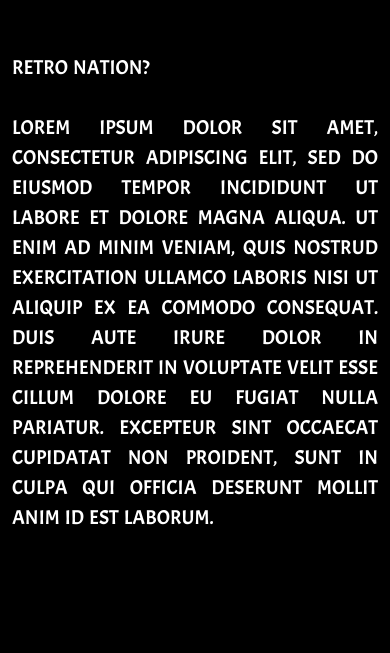
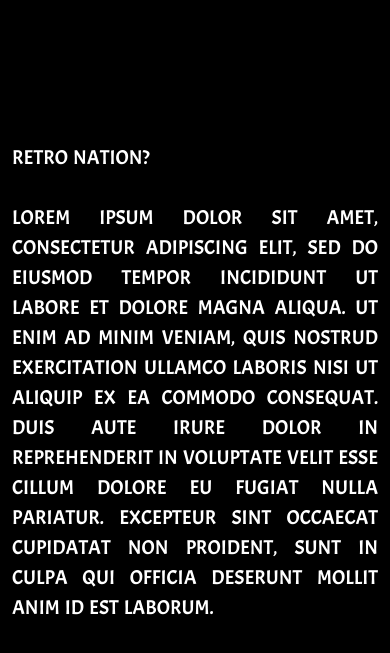
Before and after one commit to sumitpal15/retronation, a plain HTML site: page index.html in a window 390 px wide. Shown: the part 993-1646 px from the top of the page. Drawn offline with nearby package versions, Linux system fonts and the light colour scheme; a web font is replaced by a local one.

Commit message:
New003 Update

```diff
--- a/css/style.css
+++ b/css/style.css
@@ -276,7 +276,7 @@ section{
     }
     .explore-page{
         margin: 10px;
-        margin-top: 100px;
+        margin-top: 190px;
         text-align: justify;
         text-justify: inter-word;
         font-size: 1.25rem;
```
